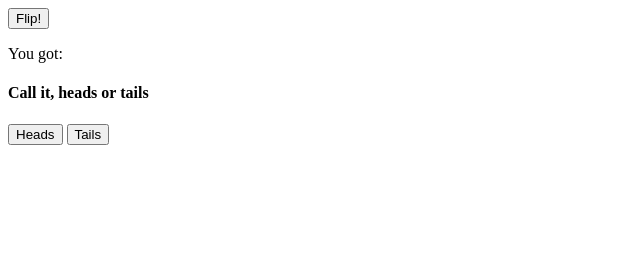
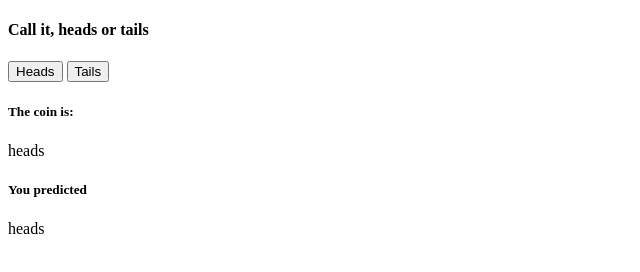
Before and after one commit to KOappC/coinToss, a plain HTML site: page index.html in a window 1280 px wide. Both pictures are taken after a click on the button "Heads". Shown: the whole page, without its empty margins (0-640 px from the left). Drawn offline with Linux system fonts and the light colour scheme.

Commit message:
functionality 90% complete

```diff
--- a/index.html
+++ b/index.html
@@ -8,12 +8,12 @@
 </head>
 <body>
 
-<div class="coin">
-    <button id="toss" type="button" onclick="toss()">Flip!</button>
+<!--<div class="coin">
+    &lt;!&ndash;<button id="toss" type="button" onclick="toss()">Flip!</button>&ndash;&gt;
     <p>
     You got: <span id="result"></span>
     </p>
-</div>
+</div>-->
 
 <div class="text">
     <h4>Call it, heads or tails</h4>
@@ -22,6 +22,10 @@
 <div class="guesses">
     <button id="headsChoice" type="button" onclick="headsChoice()">Heads</button>
     <button id="tailsChoice" type="button" onclick="tailsChoice()">Tails</button>
+    <h5>The coin is:</h5>
+    <p id="result"></p>
+    <h5>You predicted</h5>
+    <p id="guess"></p>
 </div>
 
 </body>
--- a/script.js
+++ b/script.js
@@ -2,8 +2,8 @@ var heads = 0;
 var tails = 0;
 
 function toss() {
-    x = (Math.floor(Math.random() * 2) == 0);
-    if(x){
+    coin = (Math.floor(Math.random() * 2) == 0);
+    if(coin){
         flip("heads");
     }else{
         flip("tails");
@@ -15,11 +15,15 @@ function flip(coin) {
 }
 
 function headsChoice() {
-
+    toss();
+    document.getElementById("guess").innerHTML = "heads";
+    document.getElementById("result");
 }
 
 function tailsChoice() {
-
+    toss();
+    document.getElementById("guess").innerHTML = "tails";
+    document.getElementById("result");
 }
 
 
```
